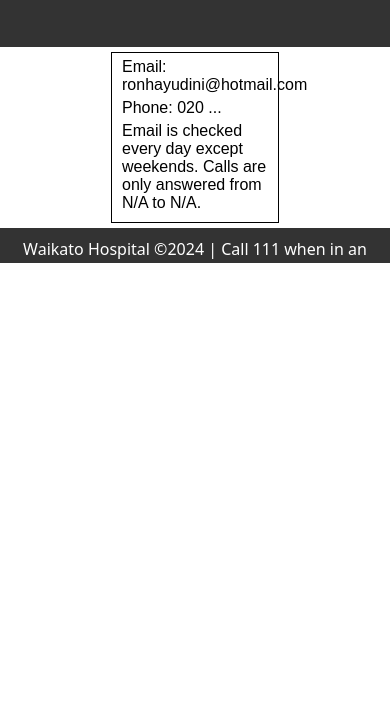
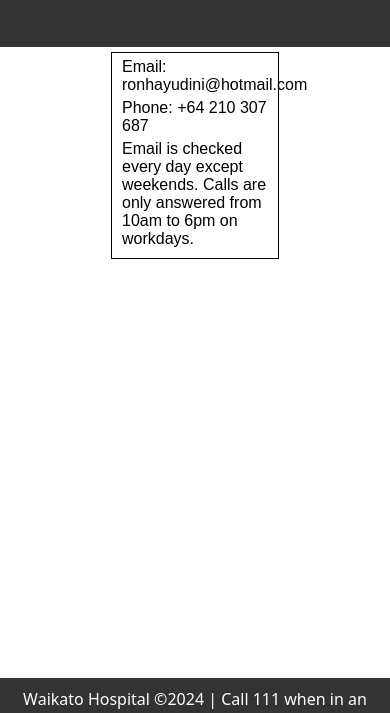
Before and after one commit to RaviH2024/L2DTE-Website-Assessment, a plain HTML site: page contact.html in a window 390 px wide. Shown: the part 131-844 px from the top of the page. Drawn offline with Linux system fonts and the light colour scheme; files that its build step writes are made by us from their sources.

Commit message:
Version 4.1
Added phone number to contact page - set footers in contact page and about page to the bottom

```diff
--- a/contact.html
+++ b/contact.html
@@ -27,11 +27,13 @@
 
 		<div class="contacts">
 			<p>Email: ronhayudini@hotmail.com</p>
-			<p>Phone: 020 ...</p>
-			<p>Email is checked every day except weekends. Calls are only answered from N/A to N/A.</p>
+			<p>Phone: +64 210 307 687</p>
+			<p>Email is checked every day except weekends. Calls are only answered from 10am to 6pm on workdays.</p>
 		</div>
 
-	<footer>Waikato Hospital ©2024 | Call 111 when in an emergency</footer>
+		<div class="otherfooters">
+			<footer>Waikato Hospital ©2024 | Call 111 when in an emergency</footer>
+		</div>
 
 	</div>
 
--- a/style.css
+++ b/style.css
@@ -130,6 +130,12 @@ footer {
 	background-color: white;
 	padding: 5px;
 }
+/* Sets it so the footer is at the bottom regardless of the lack of content - also makes it so the text is in the middle and the background color goes all across */
+.otherfooters {
+	position: fixed;
+	bottom: 0;
+	width: 100%;
+}
 
 .welcometext {
 	margin-top: 5px;
```
Also changed, not shown: about.html (+3 -1 lines).
